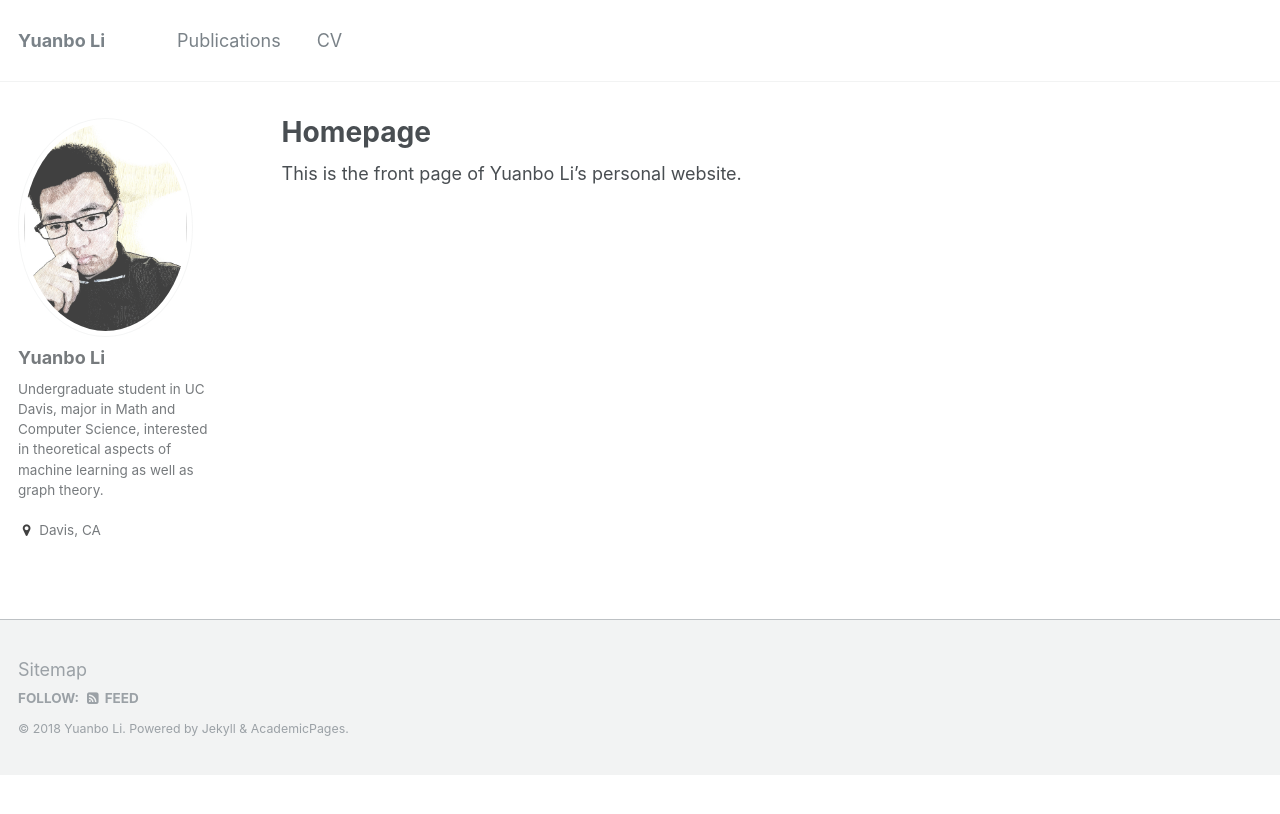
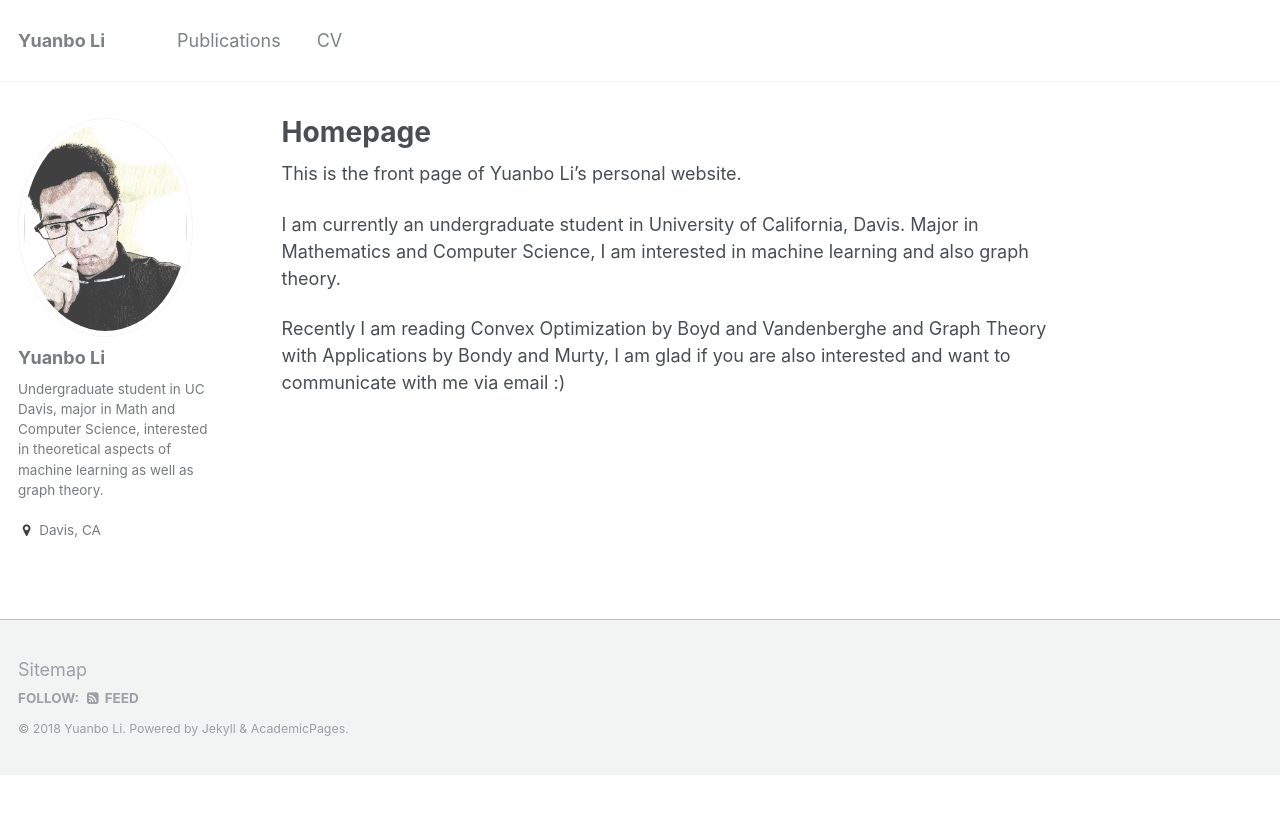
Before and after one commit to yuanboli/yuanboli.github.io, a Jekyll site: the page built from _pages/about.md, in a window 1280 px wide. Shown: the top 814 px of the page. Built offline with Jekyll 4.4.1, drawn with Linux system fonts in a browser that asks for light colours.

Commit message:
homepage

```diff
--- a/_pages/about.md
+++ b/_pages/about.md
@@ -9,3 +9,7 @@ redirect_from:
 ---
 
 This is the front page of Yuanbo Li's personal website.
+
+I am currently an undergraduate student in University of California, Davis. Major in Mathematics and Computer Science, I am interested in machine learning and also graph theory.
+
+Recently I am reading Convex Optimization by Boyd and Vandenberghe and Graph Theory with Applications by Bondy and Murty, I am glad if you are also interested and want to communicate with me via email :)
```
